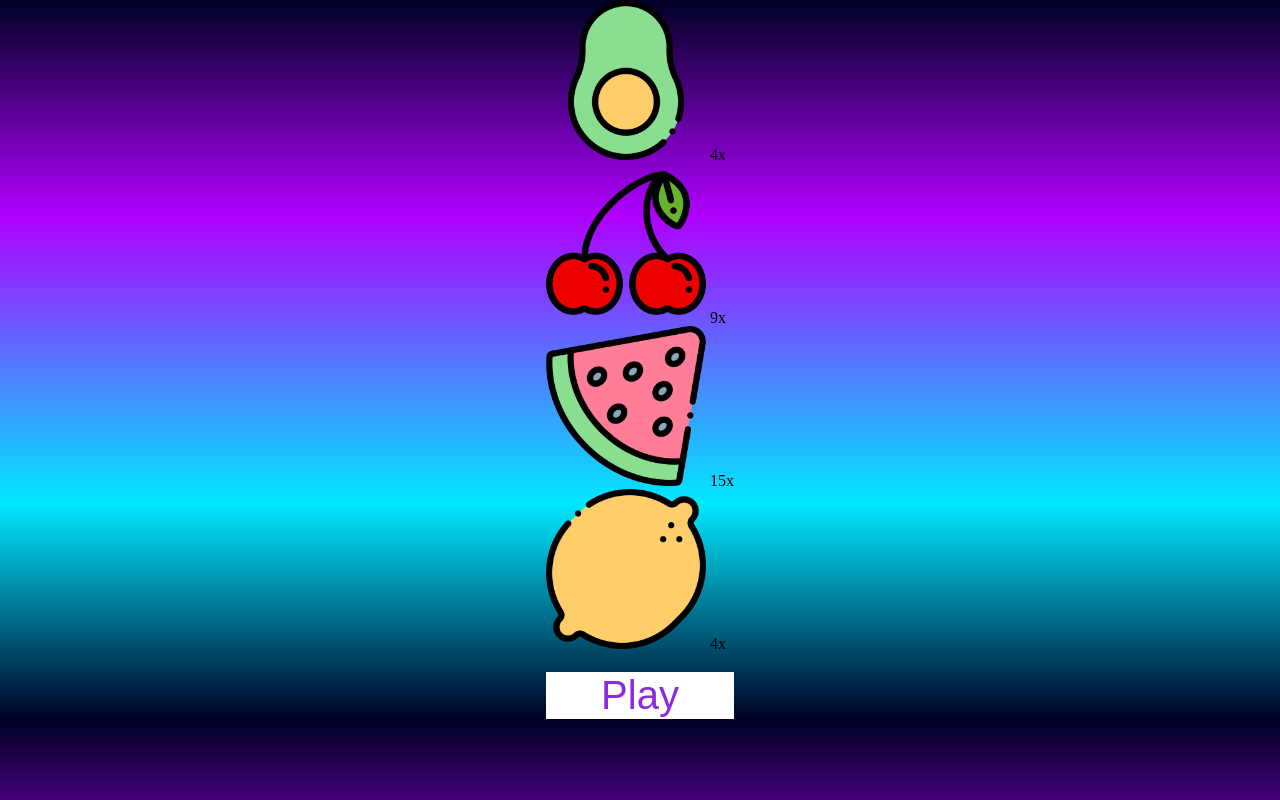
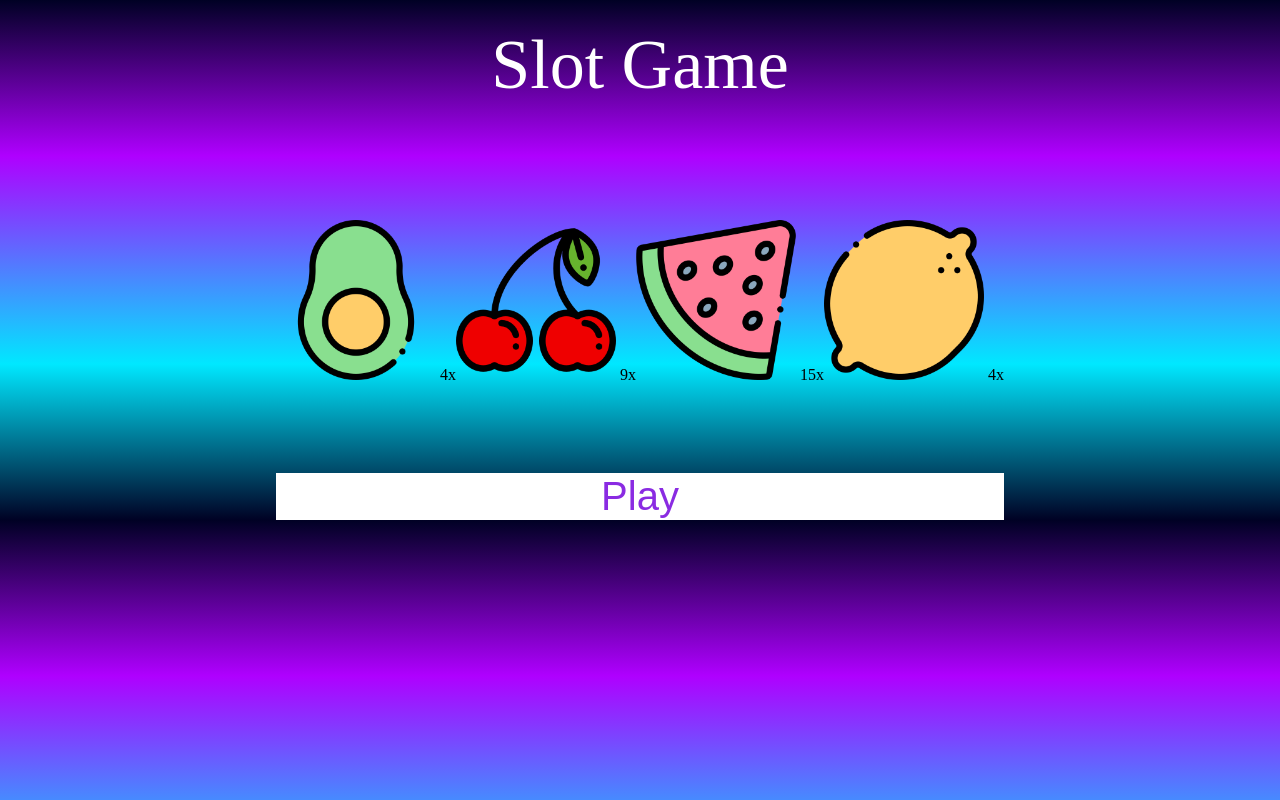
Before and after one commit to Vahagn2001/slot, a plain HTML site: page index.html in a window 1280 px wide. Drawn offline with Linux system fonts and the light colour scheme.

Commit message:
add title

```diff
--- a/index.html
+++ b/index.html
@@ -19,6 +19,13 @@
         .intro {
             display: grid;
             justify-content: center;
+        }
+
+        .intro__fruits-coefficents {
+            display: flex;
+            list-style: none;
+            margin-top: 120px;
+            margin-bottom: 70px;
         }
 
         .intro__play,
@@ -150,6 +157,13 @@
             display: grid;
         }
 
+        .intro__title {
+            color: white;
+            font-size: 70px;
+            text-align: center;
+            margin-top: 30px;
+        }
+
         .invalid {
             border: 1px solid red;
         }
@@ -158,6 +172,7 @@
 
 <body>
     <section class="intro">
+        <h1 class="intro__title">Slot Game</h1>
         <ul class="intro__fruits-coefficents"></ul>
 
         <button type="button" class="intro__play">Play</button>
```
